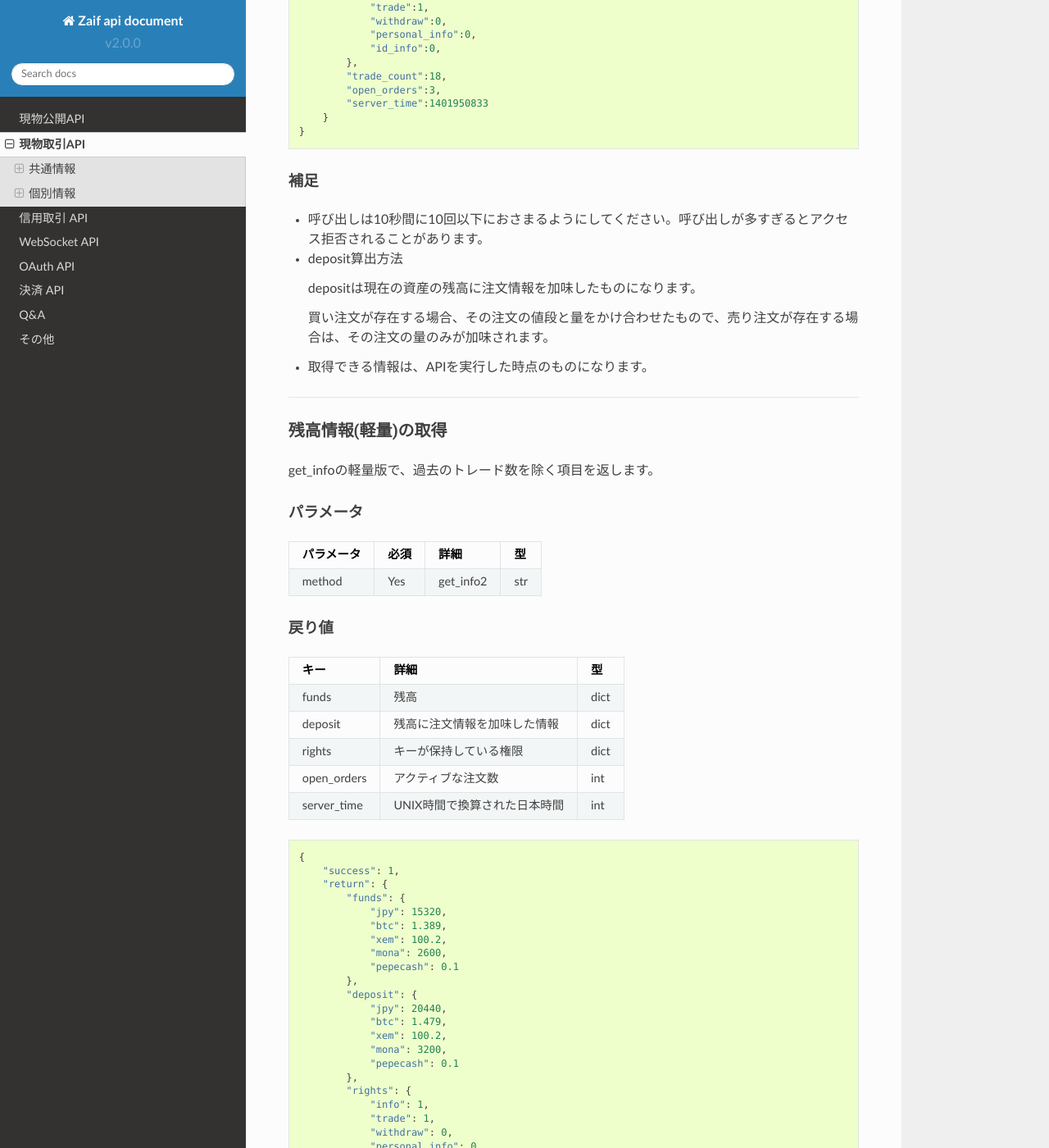
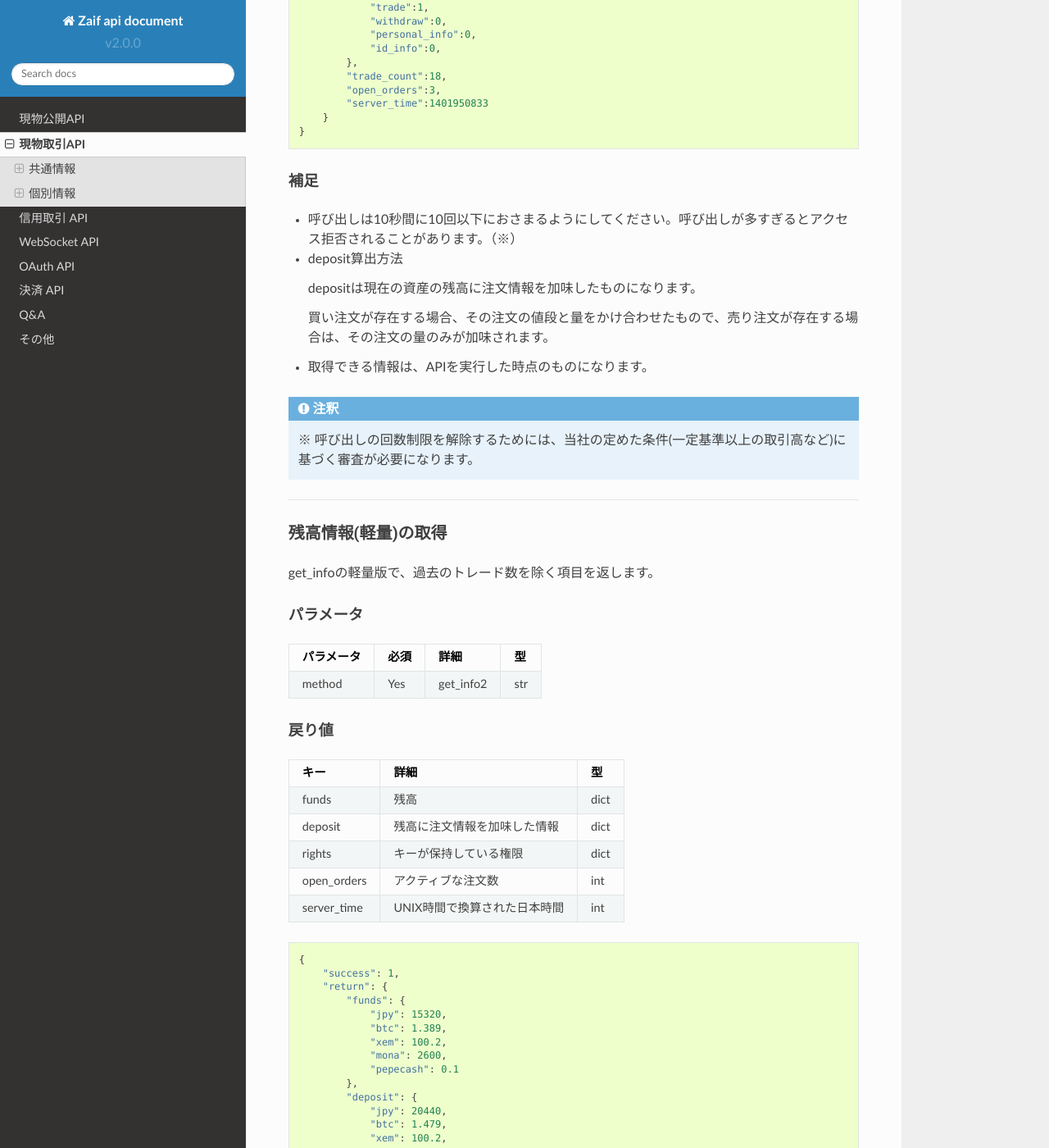
Before and after one commit to zaifdotjp/api-doc, a Sphinx documentation site: the page built from docs/TradingAPI.md, in a window 1280 px wide and 1400 px high, scrolled down 3783 px. Shown: the whole window at 82% size. Built offline with Sphinx 7.4.7 and the Read the Docs theme 2.0.0, drawn with Linux system fonts in a browser that asks for light colours; some of the changed text lies outside the part shown.

Commit message:
ZAIF-9664 呼び出し制限に関する注釈追加

````diff
--- a/docs/TradingAPI.md
+++ b/docs/TradingAPI.md
@@ -183,7 +183,7 @@ server_time UNIX時間で換算された日本時間 int
 ```
 
 #### 補足
-* 呼び出しは10秒間に10回以下におさまるようにしてください。呼び出しが多すぎるとアクセス拒否されることがあります。
+* 呼び出しは10秒間に10回以下におさまるようにしてください。呼び出しが多すぎるとアクセス拒否されることがあります。（※）
 
 * deposit算出方法
 
@@ -192,6 +192,11 @@ server_time UNIX時間で換算された日本時間 int
 	買い注文が存在する場合、その注文の値段と量をかけ合わせたもので、売り注文が存在する場合は、その注文の量のみが加味されます。
 
 * 取得できる情報は、APIを実行した時点のものになります。
+
+``` note::
+ ※ 呼び出しの回数制限を解除するためには、当社の定めた条件(一定基準以上の取引高など)に基づく審査が必要になります。
+```
+
 
 ------------------------------------------------------------------------------------------------------------------------
 
@@ -252,7 +257,7 @@ server_time UNIX時間で換算された日本時間 int
 ```
 
 #### 補足
-* 呼び出しは10秒間に20回以下におさまるようにしてください。呼び出しが多すぎるとアクセス拒否されることがあります。
+* 呼び出しは10秒間に20回以下におさまるようにしてください。呼び出しが多すぎるとアクセス拒否されることがあります。（※）
 
 * deposit算出方法
 
@@ -261,6 +266,10 @@ server_time UNIX時間で換算された日本時間 int
 	買い注文が存在する場合、その注文の値段と量をかけ合わせたもので、売り注文が存在する場合は、その注文の量のみが加味されます。
 
 * 取得できる情報は、APIを実行した時点のものになります。
+
+``` note::
+ ※ 呼び出しの回数制限を解除するためには、当社の定めた条件(一定基準以上の取引高など)に基づく審査が必要になります。
+```
 
 ------------------------------------------------------------------------------------------------------------------------
 
@@ -405,13 +414,17 @@ is_token        No   カウンターパーティトークンかどうか       b
 
 
 #### 補足
-* 呼び出しは60秒間に12回以下におさまるようにしてください。呼び出しが多すぎるとアクセス拒否されることがあります。
+* 呼び出しは60秒間に12回以下におさまるようにしてください。呼び出しが多すぎるとアクセス拒否されることがあります。（※）
 
 * “since”もしくは”end”をセットした場合、”order”は強制的に”ASC”となります。
 
 * “from_id”もしくは”end_id”をセットした場合、”order”は強制的に”ASC”となります。
 
 * “currency_pair”と”is_token”の両方を指定した場合は”currency_pair”が優先されます。両方指定しない場合はカウンターパーティトークン以外の情報を取得します。
+
+``` note::
+ ※ 呼び出しの回数制限を解除するためには、当社の定めた条件(一定基準以上の取引高など)に基づく審査が必要になります。
+```
 
 ------------------------------------------------------------------------------------------------------------------------
 ```eval_rst
@@ -497,8 +510,11 @@ is_token_bothがtrueの時は下記
 ```
 
 #### 補足
-* 呼び出しは5秒間に10回以下におさまるようにしてください。呼び出しが多すぎるとアクセス拒否されることがあります。
+* 呼び出しは5秒間に10回以下におさまるようにしてください。呼び出しが多すぎるとアクセス拒否されることがあります。（※）
 
+``` note::
+ ※ 呼び出しの回数制限を解除するためには、当社の定めた条件(一定基準以上の取引高など)に基づく審査が必要になります。
+```
 
 ------------------------------------------------------------------------------------------------------------------------
 ```eval_rst
@@ -567,7 +583,7 @@ insuffcient funds                               取引に必要な残高が存
 ```
 
 #### 補足
-* 呼び出しは10秒間に9回以下におさまるようにしてください。呼び出しが多すぎるとアクセス拒否されることがあります。
+* 呼び出しは10秒間に9回以下におさまるようにしてください。呼び出しが多すぎるとアクセス拒否されることがあります。（※）
 
 * パラメータ limitについて
 
@@ -586,6 +602,10 @@ insuffcient funds                               取引に必要な残高が存
     適切な価格（priceおよびlimit）、もしくは数量(amount)の単位以外で注文しようとした場合、invalid price parameterまたはinvalid amount parameterというエラーが返されます。
     適切な価格や数量は現物公開APIの[通貨ペア情報](PublicAPI.html#id12)で取得できます。
     通貨ペアごとに適切な価格や数量の最低量や単位は変わりますので、ご注意ください
+
+``` note::
+ ※ 呼び出しの回数制限を解除するためには、当社の定めた条件(一定基準以上の取引高など)に基づく審査が必要になります。
+```
 
 ------------------------------------------------------------------------------------------------------------------------
 
@@ -790,11 +810,15 @@ txid      トランザクションID str
 ```
 
 #### 補足
-* 呼び出しは60秒間に10回以下におさまるようにしてください。呼び出しが多すぎるとアクセス拒否されることがあります。
+* 呼び出しは60秒間に10回以下におさまるようにしてください。呼び出しが多すぎるとアクセス拒否されることがあります。（※）
 
 * “since”もしくは”end”をセットした場合、”order”は強制的に”ASC”となります。
 
 * “from_id”もしくは”end_id”をセットした場合、”order”は強制的に”ASC”となります。
+
+``` note::
+ ※ 呼び出しの回数制限を解除するためには、当社の定めた条件(一定基準以上の取引高など)に基づく審査が必要になります。
+```
 
 ------------------------------------------------------------------------------------------------------------------------
 
@@ -865,10 +889,14 @@ vasp_timestamp    VASP情報登録日時   UNIX_TIMESTAMP
 ```
 
 #### 補足
-* 呼び出しは60秒間に10回以下におさまるようにしてください。呼び出しが多すぎるとアクセス拒否されることがあります。
+* 呼び出しは60秒間に10回以下におさまるようにしてください。呼び出しが多すぎるとアクセス拒否されることがあります。（※）
 
 * “since”もしくは”end”をセットした場合、”order”は強制的に”ASC”となります。
 
 * “from_id”もしくは”end_id”をセットした場合、”order”は強制的に”ASC”となります。
 
 * “kind“、“beneficiary_name“、“vasp_name“、“vasp_timestamp“は2022年4月1日より取得可能となります。
+
+``` note::
+ ※ 呼び出しの回数制限を解除するためには、当社の定めた条件(一定基準以上の取引高など)に基づく審査が必要になります。
+```
````
Also changed, not shown: docs/MarginTradingAPI.md (+30 -6 lines).
